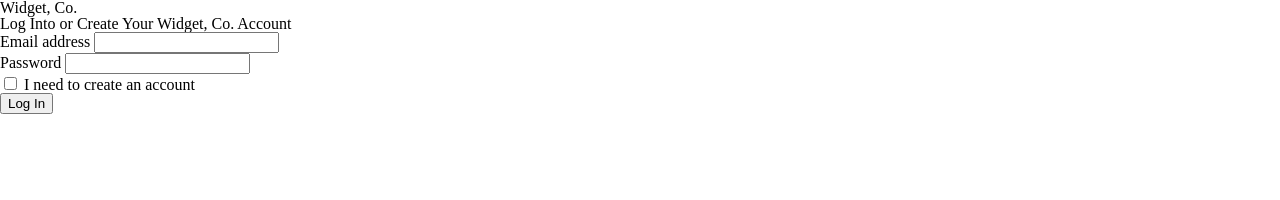
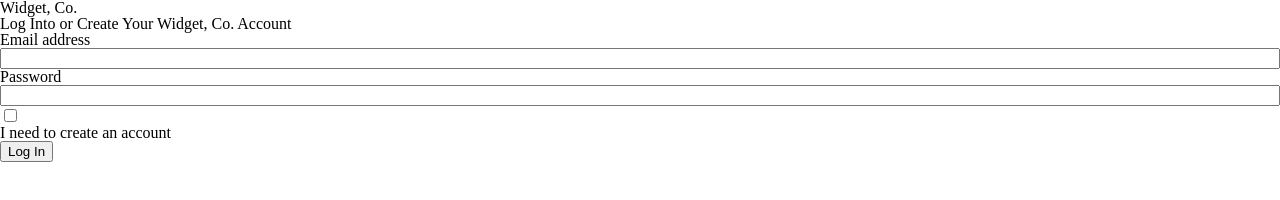
Before and after one commit to hci-2022/08-forms-and-questions, a plain HTML site: page index.html in a window 1280 px wide. Drawn offline with Linux system fonts and the light colour scheme.

Commit message:
Add baseline form element styles

```diff
--- a/assets/css/screen.css
+++ b/assets/css/screen.css
@@ -17,3 +17,17 @@ a,abbr,acronym,address,applet,article,aside,audio,b,big,blockquote,body,canvas,c
 fieldset[aria-hidden="true"] {
   display: none;
 }
+
+/* Form Elements */
+button,
+input,
+label {
+  display: block;
+}
+input {
+  width: 100%;
+}
+
+input[type="checkbox"] {
+  width: auto;
+}
```
